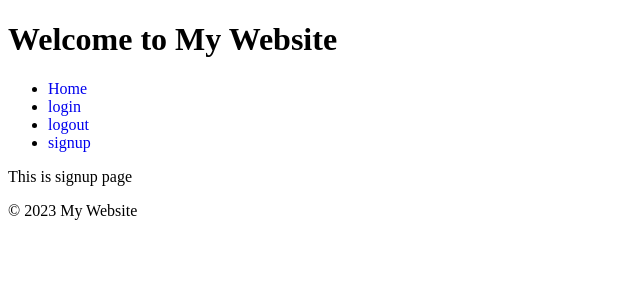
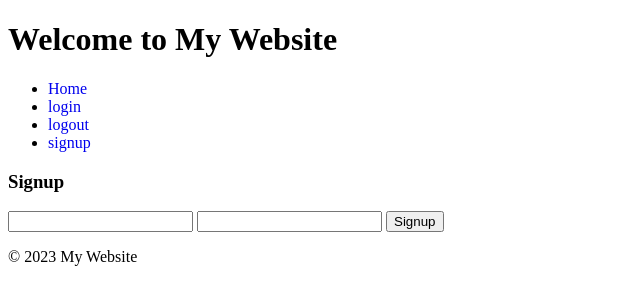
Before and after one commit to Poojitha368/jobaid, a Flask app: page /signup in a window 1280 px wide. Shown: the top 305 px of the page, without its empty margins (0-640 px from the left). Run offline with Flask 3, Linux system fonts and the light colour scheme.

Commit message:
design a basic signup page

```diff
--- a/website/auth.py
+++ b/website/auth.py
@@ -4,7 +4,7 @@ auth = Blueprint('auth',__name__)
 
 @auth.route('/login')
 def login():
-    return render_template("login.html")
+    return render_template("login.html",boolean=True)
 
 @auth.route('/logout')
 def logout():
--- a/website/templates/login.html
+++ b/website/templates/login.html
@@ -4,4 +4,9 @@
 
 {% block content %}
 This is Login page
+
+{% if boolean == True %}
+Yes it is True
+{% endif %}
+
 {% endblock %}
--- a/website/templates/signup.html
+++ b/website/templates/signup.html
@@ -3,5 +3,13 @@
 {% block title %}signup{% endblock %}
 
 {% block content %}
-This is signup page
+
+<form method = 'POST'>
+    <h3>Signup</h3>
+    <input type = "email" name="email">
+    <input type = "password" name = "password">
+    <button type = "submit">Signup</button>
+</form>
+
+
 {% endblock %}
```
